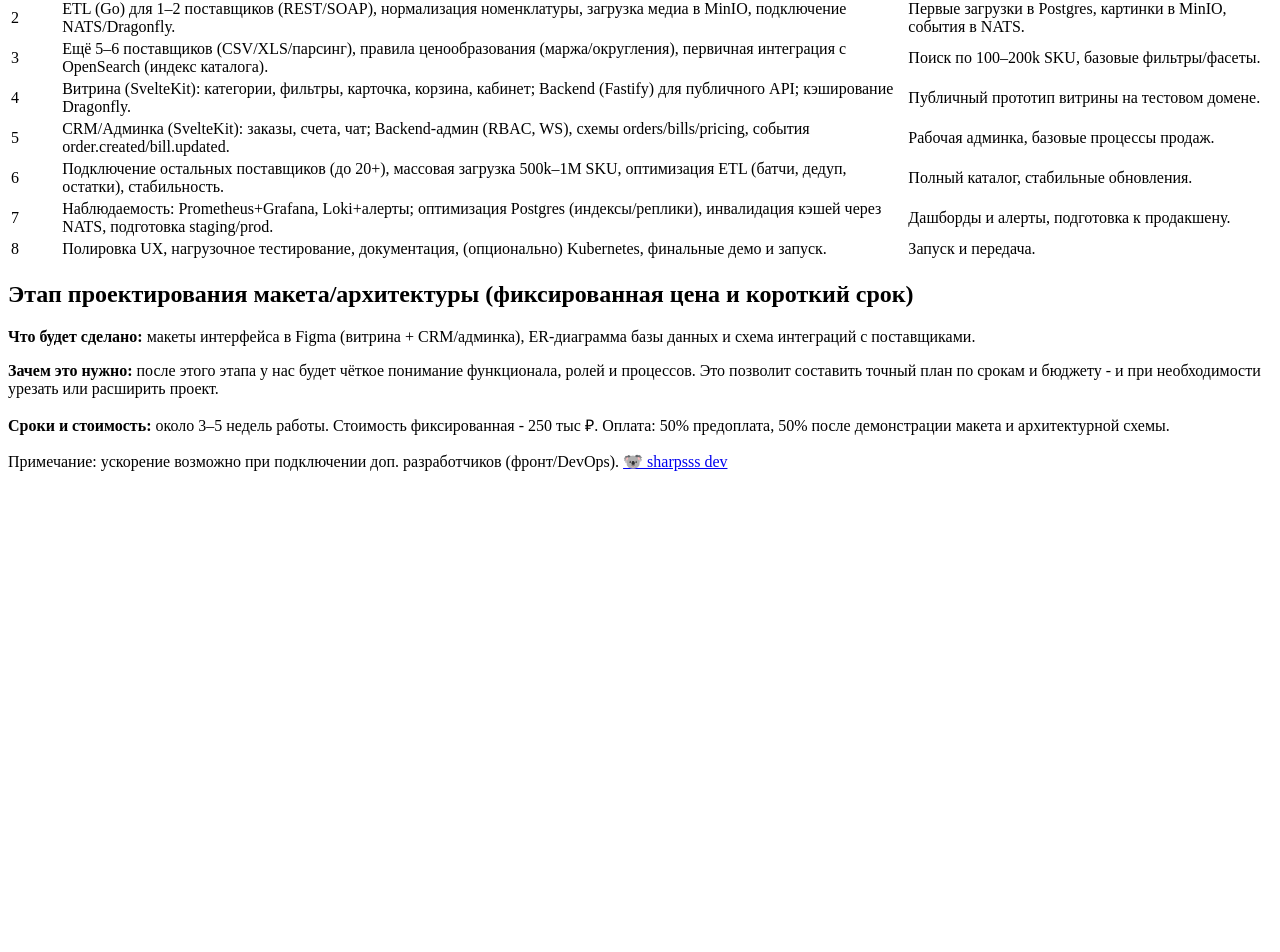
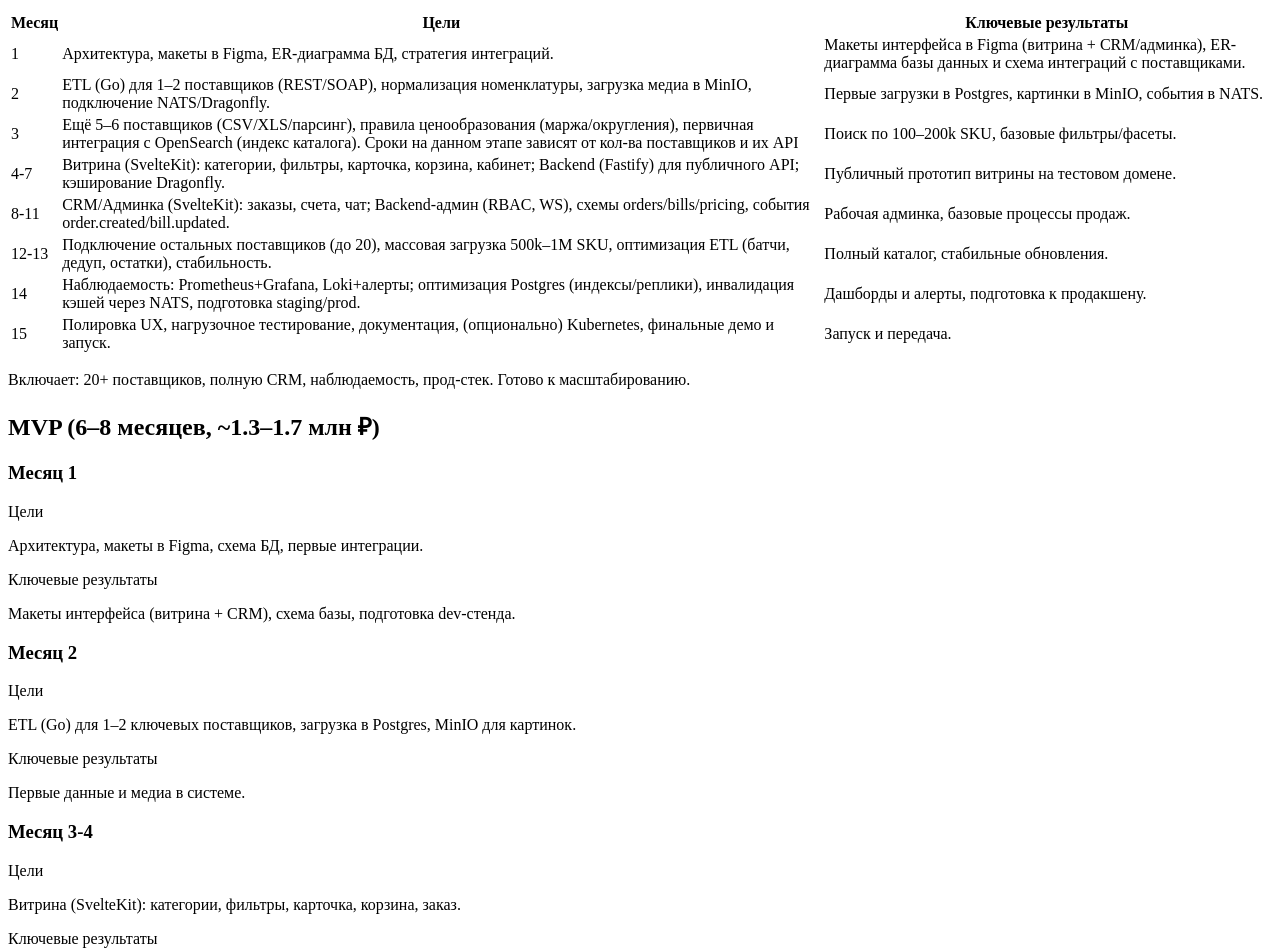
Before and after one commit to sharpprahs/project_architecture_template, a SvelteKit app: page /preliminary_deadlines in a window 1280 px wide. Shown: the part 1648-2600 px from the top of the page. Before the commit the page ends 2127 px from the top, so only its background shows below. Built offline with nearby package versions, Linux system fonts and the light colour scheme.

Commit message:
changed data priced

```diff
--- a/src/routes/preliminary_deadlines/+page.svelte
+++ b/src/routes/preliminary_deadlines/+page.svelte
@@ -1,56 +1,90 @@
 <script>
   // нужен для корректных ссылок на GitHub Pages (base префикс)
-  import { base } from '$app/paths';
+  import { base } from "$app/paths";
 
-  const rows = [
+  const fullPlan = [
     {
-      month: '1',
+      month: "1",
       goals:
-        'Архитектура, макеты в Figma, ER-диаграмма БД, стратегия интеграций. Dev-окружение (Docker Compose). Базовая CI.',
-      results: 'Черновые макеты, схема БД, репозиторий + CI, dev-стенд.'
+        "Архитектура, макеты в Figma, ER-диаграмма БД, стратегия интеграций.",
+      results:
+        "Макеты интерфейса в Figma (витрина + CRM/админка), ER-диаграмма базы данных и схема интеграций с поставщиками.",
     },
     {
-      month: '2',
+      month: "2",
       goals:
-        'ETL (Go) для 1–2 поставщиков (REST/SOAP), нормализация номенклатуры, загрузка медиа в MinIO, подключение NATS/Dragonfly.',
-      results: 'Первые загрузки в Postgres, картинки в MinIO, события в NATS.'
+        "ETL (Go) для 1–2 поставщиков (REST/SOAP), нормализация номенклатуры, загрузка медиа в MinIO, подключение NATS/Dragonfly.",
+      results: "Первые загрузки в Postgres, картинки в MinIO, события в NATS.",
     },
     {
-      month: '3',
+      month: "3",
       goals:
-        'Ещё 5–6 поставщиков (CSV/XLS/парсинг), правила ценообразования (маржа/округления), первичная интеграция с OpenSearch (индекс каталога).',
-      results: 'Поиск по 100–200k SKU, базовые фильтры/фасеты.'
+        "Ещё 5–6 поставщиков (CSV/XLS/парсинг), правила ценообразования (маржа/округления), первичная интеграция с OpenSearch (индекс каталога).\nСроки на данном этапе зависят от кол-ва поставщиков и их API",
+      results: "Поиск по 100–200k SKU, базовые фильтры/фасеты.",
     },
     {
-      month: '4',
+      month: "4-7",
       goals:
-        'Витрина (SvelteKit): категории, фильтры, карточка, корзина, кабинет; Backend (Fastify) для публичного API; кэширование Dragonfly.',
-      results: 'Публичный прототип витрины на тестовом домене.'
+        "Витрина (SvelteKit): категории, фильтры, карточка, корзина, кабинет; Backend (Fastify) для публичного API; кэширование Dragonfly.",
+      results: "Публичный прототип витрины на тестовом домене.",
     },
     {
-      month: '5',
+      month: "8-11",
       goals:
-        'CRM/Админка (SvelteKit): заказы, счета, чат; Backend-админ (RBAC, WS), схемы orders/bills/pricing, события order.created/bill.updated.',
-      results: 'Рабочая админка, базовые процессы продаж.'
+        "CRM/Админка (SvelteKit): заказы, счета, чат; Backend-админ (RBAC, WS), схемы orders/bills/pricing, события order.created/bill.updated.",
+      results: "Рабочая админка, базовые процессы продаж.",
     },
     {
-      month: '6',
+      month: "12-13",
       goals:
-        'Подключение остальных поставщиков (до 20+), массовая загрузка 500k–1M SKU, оптимизация ETL (батчи, дедуп, остатки), стабильность.',
-      results: 'Полный каталог, стабильные обновления.'
+        "Подключение остальных поставщиков (до 20), массовая загрузка 500k–1M SKU, оптимизация ETL (батчи, дедуп, остатки), стабильность.",
+      results: "Полный каталог, стабильные обновления.",
     },
     {
-      month: '7',
+      month: "14",
       goals:
-        'Наблюдаемость: Prometheus+Grafana, Loki+алерты; оптимизация Postgres (индексы/реплики), инвалидация кэшей через NATS, подготовка staging/prod.',
-      results: 'Дашборды и алерты, подготовка к продакшену.'
+        "Наблюдаемость: Prometheus+Grafana, Loki+алерты; оптимизация Postgres (индексы/реплики), инвалидация кэшей через NATS, подготовка staging/prod.",
+      results: "Дашборды и алерты, подготовка к продакшену.",
     },
     {
-      month: '8',
+      month: "15",
       goals:
-        'Полировка UX, нагрузочное тестирование, документация, (опционально) Kubernetes, финальные демо и запуск.',
-      results: 'Запуск и передача.'
-    }
+        "Полировка UX, нагрузочное тестирование, документация, (опционально) Kubernetes, финальные демо и запуск.",
+      results: "Запуск и передача.",
+    },
+  ];
+
+  const mvpPlan = [
+    {
+      month: "1",
+      goals: "Архитектура, макеты в Figma, схема БД, первые интеграции.",
+      results:
+        "Макеты интерфейса (витрина + CRM), схема базы, подготовка dev-стенда.",
+    },
+    {
+      month: "2",
+      goals:
+        "ETL (Go) для 1–2 ключевых поставщиков, загрузка в Postgres, MinIO для картинок.",
+      results: "Первые данные и медиа в системе.",
+    },
+    {
+      month: "3-4",
+      goals:
+        "Витрина (SvelteKit): категории, фильтры, карточка, корзина, заказ.",
+      results: "Прототип магазина с базовым каталогом.",
+    },
+    {
+      month: "5-6",
+      goals:
+        "CRM/админка (минимум): управление заказами, счета, базовая аналитика.",
+      results: "Рабочая CRM, цикл продажи от корзины до счета.",
+    },
+    {
+      month: "7-8",
+      goals:
+        "Расширение: ещё 3–5 поставщиков, поиск в OpenSearch, оптимизация ETL.",
+      results: "Каталог 100k–200k SKU, стабильная работа магазина.",
+    },
   ];
 </script>
 
@@ -58,36 +92,45 @@
   <div class="max-w-6xl mx-auto">
     <!-- HEADER -->
     <header class="mb-8">
-      <h1 class="text-2xl md:text-3xl font-bold tracking-tight">Ориентировочные сроки и этапы (1 разработчик ~8 месяцев)</h1>
+      <h1 class="text-2xl md:text-3xl font-bold tracking-tight">
+        Ориентировочные сроки и этапы
+      </h1>
       <p class="text-sm md:text-base text-slate-600 mt-2">
-        Это ориентировочная дорожная карта. Финальные сроки уточним после макетов и фиксации функционала.
+        Ниже два сценария: полный проект (~15 мес, ~3 млн ₽) и MVP (~6–8 мес, ~1.3–1.7 млн ₽).
+        Финальные сроки и бюджет уточняются после макетов и фиксации функционала.
       </p>
       <a
         href="{base}/"
         class="inline-block mt-4 text-xs md:text-sm px-3 py-1 rounded-full border bg-white hover:bg-slate-50"
-        >← Назад к архитектуре</a
       >
+        ← Назад к архитектуре
+      </a>
     </header>
 
-    <!-- MOBILE: карточки (до md) -->
+    <!-- FULL PLAN -->
+    <section class="mb-12">
+      <h2 class="text-lg font-semibold text-slate-700 mb-2">
+        Полный проект (15 месяцев, ~3 млн ₽)
+      </h2>
+
+      <!-- MOBILE: карточки -->
       <div class="md:hidden space-y-3">
-      {#each rows as r}
+        {#each fullPlan as r}
           <div class="rounded-2xl border border-slate-200 bg-white shadow-sm p-4">
             <div class="flex items-center gap-2 mb-1">
               <div class="h-2 w-2 rounded-full bg-emerald-500"></div>
               <h3 class="font-semibold">Месяц {r.month}</h3>
             </div>
             <div class="text-xs text-slate-500 mb-2">Цели</div>
-          <p class="text-sm text-slate-700">{r.goals}</p>
+            <p class="text-sm text-slate-700 whitespace-pre-line">{r.goals}</p>
             <div class="mt-3 text-xs text-slate-500 mb-1">Ключевые результаты</div>
             <p class="text-sm text-slate-700">{r.results}</p>
           </div>
         {/each}
       </div>
 
-    <!-- DESKTOP/TABLET: таблица (от md) -->
+      <!-- DESKTOP/TABLET: таблица -->
       <div class="hidden md:block rounded-2xl border border-slate-200 bg-white shadow-sm overflow-hidden mt-2">
-      <!-- горизонтальный скролл на узких планшетах -->
         <div class="overflow-x-auto">
           <table class="w-full text-sm min-w-[800px]">
             <thead class="bg-slate-50 text-slate-600">
@@ -98,10 +141,10 @@
               </tr>
             </thead>
             <tbody class="[&_tr:not(:last-child)]:border-b [&_tr]:border-slate-200">
-            {#each rows as r}
+              {#each fullPlan as r}
                 <tr class="align-top">
                   <td class="p-3 font-medium">{r.month}</td>
-                <td class="p-3">{r.goals}</td>
+                  <td class="p-3 whitespace-pre-line">{r.goals}</td>
                   <td class="p-3">{r.results}</td>
                 </tr>
               {/each}
@@ -110,24 +153,80 @@
         </div>
       </div>
 
-  <!-- EXTRA: блок про макетный этап -->
+      <!-- краткое резюме -->
+      <p class="mt-3 text-xs text-slate-500">
+        Включает: 20+ поставщиков, полную CRM, наблюдаемость, прод-стек. Готово к масштабированию.
+      </p>
+    </section>
+
+    <!-- MVP PLAN -->
+    <section>
+      <h2 class="text-lg font-semibold text-slate-700 mb-2">
+        MVP (6–8 месяцев, ~1.3–1.7 млн ₽)
+      </h2>
+
+      <!-- MOBILE: карточки -->
+      <div class="md:hidden space-y-3">
+        {#each mvpPlan as r}
+          <div class="rounded-2xl border border-indigo-200 bg-white shadow-sm p-4">
+            <div class="flex items-center gap-2 mb-1">
+              <div class="h-2 w-2 rounded-full bg-emerald-500"></div>
+              <h3 class="font-semibold">Месяц {r.month}</h3>
+            </div>
+            <div class="text-xs text-slate-500 mb-2">Цели</div>
+            <p class="text-sm text-slate-700 whitespace-pre-line">{r.goals}</p>
+            <div class="mt-3 text-xs text-slate-500 mb-1">Ключевые результаты</div>
+            <p class="text-sm text-slate-700">{r.results}</p>
+          </div>
+        {/each}
+      </div>
+
+      <!-- DESKTOP/TABLET: таблица -->
+      <div class="hidden md:block rounded-2xl border border-indigo-200 bg-white shadow-sm overflow-hidden mt-2">
+        <div class="overflow-x-auto">
+          <table class="w-full text-sm min-w-[700px]">
+            <thead class="bg-slate-50 text-slate-600">
+              <tr>
+                <th class="text-left p-3 w-28">Месяц</th>
+                <th class="text-left p-3">Цели</th>
+                <th class="text-left p-3 w-[24rem]">Ключевые результаты</th>
+              </tr>
+            </thead>
+            <tbody class="[&_tr:not(:last-child)]:border-b [&_tr]:border-slate-200">
+              {#each mvpPlan as r}
+                <tr class="align-top">
+                  <td class="p-3 font-medium">{r.month}</td>
+                  <td class="p-3 whitespace-pre-line">{r.goals}</td>
+                  <td class="p-3">{r.results}</td>
+                </tr>
+              {/each}
+            </tbody>
+          </table>
+        </div>
+      </div>
+
+      <!-- краткое резюме -->
+      <p class="mt-3 text-xs text-slate-500">
+        Включает: магазин, 1–2 ключ. поставщика, базовую CRM и поиск. Без избыточных интеграций; можно выйти в рынок быстрее.
+      </p>
+    </section>
+
+    <!-- Блок про платный макетный этап -->
     <div class="mt-10 rounded-2xl border border-indigo-200 bg-white shadow-sm p-5">
       <h2 class="text-lg font-semibold text-slate-700 mb-2">
         Этап проектирования макета/архитектуры (фиксированная цена и короткий срок)
       </h2>
       <p class="text-sm text-slate-700 mb-3">
-        <strong>Что будет сделано:</strong> макеты интерфейса в Figma (витрина + CRM/админка),
+        <strong>Что будет сделано:</strong> макеты в Figma (витрина + CRM/админка),
         ER-диаграмма базы данных и схема интеграций с поставщиками.
       </p>
       <p class="text-sm text-slate-700 mb-3">
-        <strong>Зачем это нужно:</strong> после этого этапа у нас будет чёткое понимание
-        функционала, ролей и процессов. Это позволит составить точный план по срокам и бюджету -
-        и при необходимости урезать или расширить проект.
+        <strong>Зачем это нужно:</strong> чёткое понимание функционала, ролей и процессов - затем
+        точный план по срокам и бюджету; при необходимости - урезаем или расширяем объём.
       </p>
       <p class="text-sm text-slate-700">
-        <strong>Сроки и стоимость:</strong> около 3–5 недель работы. Стоимость фиксированная -
-        <span class="font-medium">250 тыс ₽</span>. Оплата: 50% предоплата, 50% после демонстрации
-        макета и архитектурной схемы.
+        <strong>Сроки и стоимость:</strong> 3–5 недель. Фикс - <span class="font-medium">250 тыс ₽</span>.
+        Оплата: 50% предоплата, 50% после демонстрации макета и архитектурной схемы.
       </p>
     </div>
 
```
Lines whose indentation alone changed are shown as unchanged.
